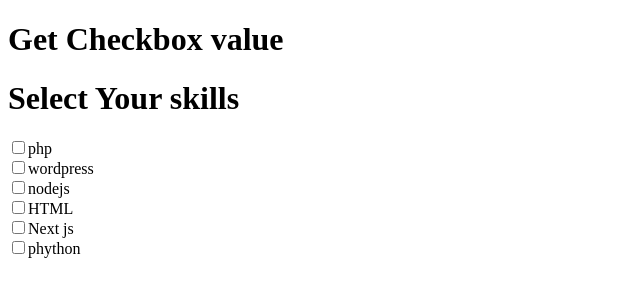
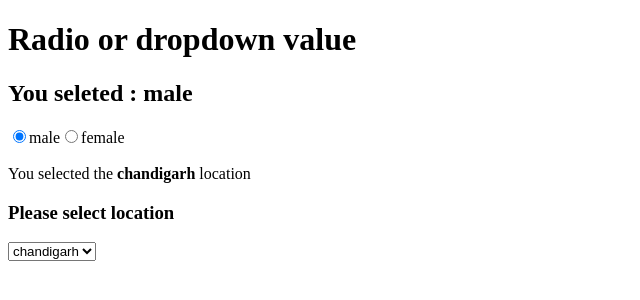
Before and after one commit to pardipYadav/react, a React (Vite) app: page / in a window 1280 px wide. Shown: the top 300 px of the page, without its empty margins (0-640 px from the left). Built offline with nearby package versions, Linux system fonts and the light colour scheme.

Commit message:
get radio or dropdwon value

```diff
--- a/src/App.jsx
+++ b/src/App.jsx
@@ -1,9 +1,52 @@
-import Skills from "./Skills";
+import { useState } from "react";
 const App = () => {
+  const [radioval, setRadioVal] = useState("male");
+  const [city, setCity] = useState("chandigarh");
+
   return (
     <div>
-      <h1>Get Checkbox value </h1>
-      <Skills />
+      <h1>Radio or dropdown value </h1>
+      <h2>You seleted : {radioval}</h2>
+      <input
+        type="radio"
+        onChange={(event) => {
+          setRadioVal(event.target.value);
+        }}
+        value={"male"}
+        name="genders"
+        checked={radioval === "male"}
+        id="male"
+      />
+      <label htmlFor="male">male</label>
+      <input
+        type="radio"
+        onChange={(event) => {
+          setRadioVal(event.target.value);
+        }}
+        value={"female"}
+        name="genders"
+        checked={radioval === "female"}
+        id="female"
+      />
+      <label htmlFor="female">female</label>
+      {/* <Skills /> */}
+      <br></br>
+      <br></br>
+      <span>
+        You selected the <b>{city}</b> location
+      </span>
+      <h3>Please select location</h3>
+      <select
+        onChange={(event) => {
+          setCity(event.target.value);
+        }}
+        defaultValue={"chandigarh"}
+      >
+        <option value={"delhi"}>delhi</option>
+        <option value={"noida"}>noida</option>
+        <option value={"gurugram"}>gurugram</option>
+        <option value={"chandigarh"}>chandigarh</option>
+      </select>
     </div>
   );
 };
```
